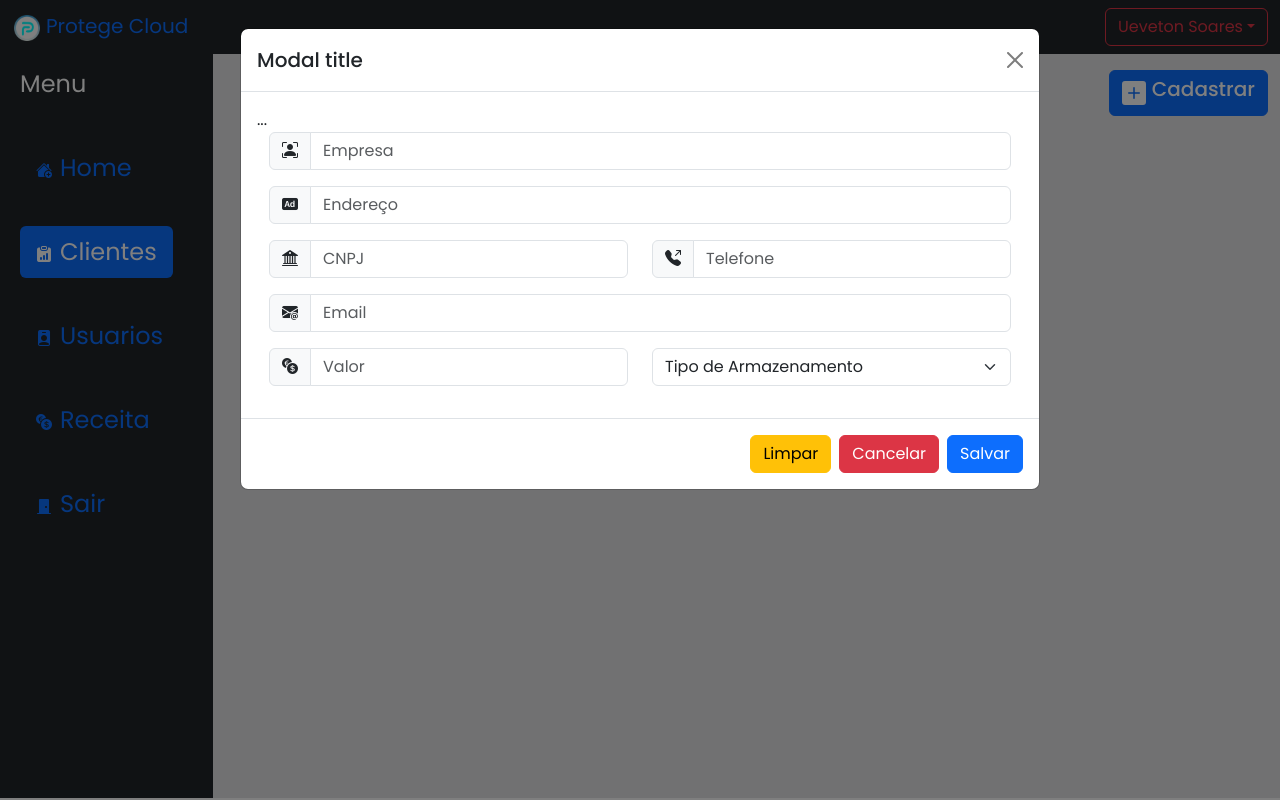
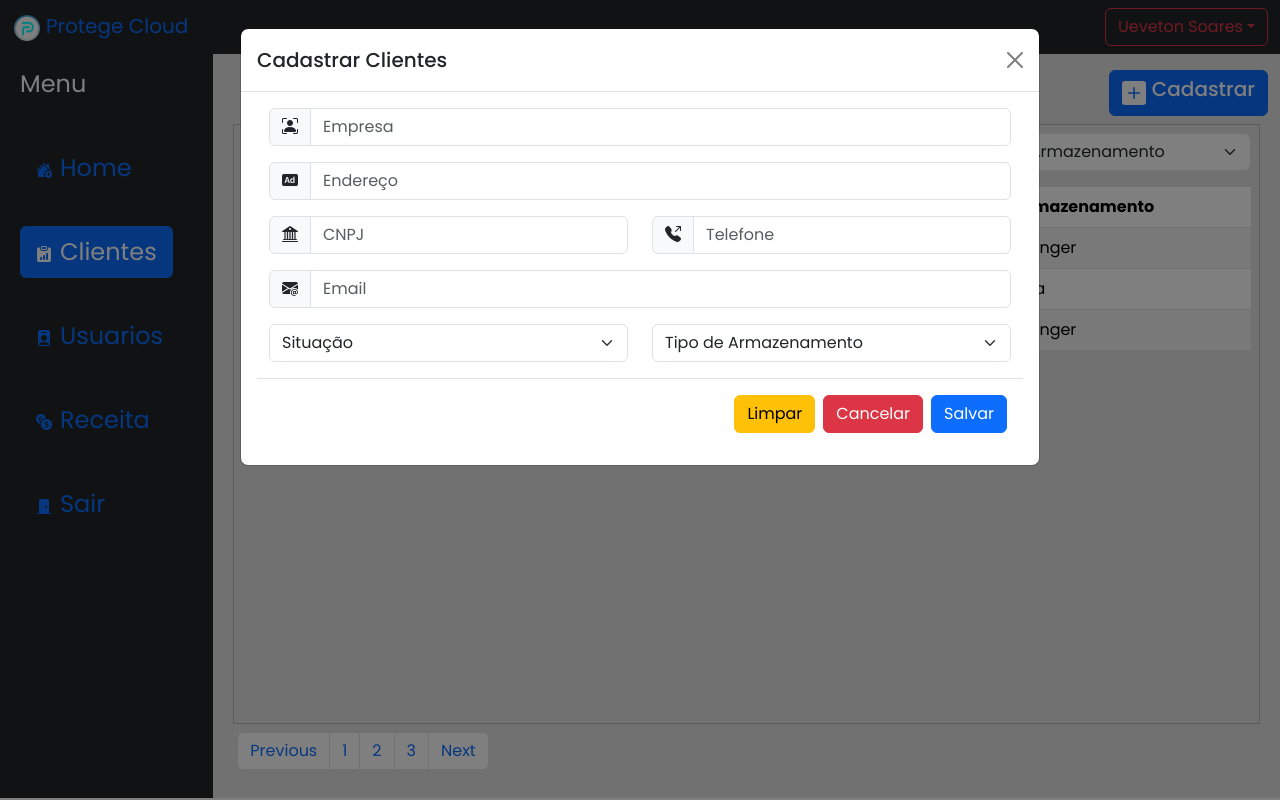
Before and after one commit to ueveton/protege, a React (Vite) app: page /clients in a window 1280 px wide. Both pictures are taken after a click on the button "Cadastrar". Built offline with nearby package versions, Linux system fonts and the light colour scheme.

Commit message:
Finalizando tela clientes

```diff
--- a/src/Pages/clients/Clientes.css
+++ b/src/Pages/clients/Clientes.css
@@ -8,3 +8,12 @@
 .button h5 {
     padding-left: 6px;
 }
+
+.container-area {
+    border: 1px solid #64616154;
+    height: 75vh;
+}
+
+.tbody td, th {
+    text-align: start;
+}
--- a/src/Pages/clients/Clients.jsx
+++ b/src/Pages/clients/Clients.jsx
@@ -64,15 +64,15 @@ export const Clients = () => {
                             </button>
 
                             {/* <!-- Modal --> */}
-                            <div className="modal fade" id="staticBackdrop" data-bs-backdrop="static" data-bs-keyboard="false" tabindex="-1" aria-labelledby="staticBackdropLabel" aria-hidden="true">
+                            <div className="modal fade" id="staticBackdrop" data-bs-backdrop="static" data-bs-keyboard="false" aria-labelledby="staticBackdropLabel" aria-hidden="true">
                                 <div className="modal-dialog modal-lg">
                                     <div className="modal-content">
                                         <div className="modal-header">
-                                            <h1 className="modal-title fs-5" id="staticBackdropLabel">Modal title</h1>
+                                            <h1 className="modal-title fs-5" id="staticBackdropLabel">Cadastrar Clientes</h1>
                                             <button type="button" className="btn-close" data-bs-dismiss="modal" aria-label="Close"></button>
                                         </div>
                                         <div className="modal-body">
-                                            ...
+                                            <form action="">
                                                 <div className='container-fluid'>
 
                                                     <div className='row'>
@@ -106,11 +106,12 @@ export const Clients = () => {
                                                             </span>
                                                             <input type="text" className="form-control" placeholder="Email" aria-label="Email" aria-describedby="email" />
                                                         </div>
-                                                    <div className="input-group mb-3 col">
-                                                        <span className="input-group-text" id="money">
-                                                        <i className="bi bi-currency-exchange"></i>
-                                                        </span>
-                                                        <input type="number" className="form-control" placeholder="Valor" aria-label="Valor" aria-describedby="money" />
+                                                        <div className='mb-3 col'>
+                                                            <select className="form-select" aria-label="Default select example">
+                                                                <option selected>Situação</option>
+                                                                <option value="1">Ativo</option>
+                                                                <option value="2">Cancelado</option>
+                                                            </select>
                                                         </div>
                                                         <div className='mb-3 col'>
                                                             <select className="form-select" aria-label="Default select example">
@@ -121,20 +122,86 @@ export const Clients = () => {
                                                         </div>
                                                     </div>
                                                 </div>
-                                        </div>
                                                 <div className="modal-footer">
                                                     <button type="button" className="btn btn-warning">Limpar</button>
                                                     <button type="button" className="btn btn-danger" data-bs-dismiss="modal">Cancelar</button>
                                                     <button type="button" className="btn btn-primary">Salvar</button>
                                                 </div>
+                                            </form>
                                         </div>
                                     </div>
                                 </div>
                             </div>
-                        <div>
+                        </div>
+                        <div className='m-2 p-2 container-area'>
+                            <div className='row'>
+                                <form action="" className='col-6'>
+                                    <div class="input-group mb-3">
+                                        <input type="search" className="form-control" placeholder="Pesquisar" aria-label="Recipient's username" aria-describedby="search" />
+                                        <button type='button' className='btn btn-primary'>
+                                            <i className="bi bi-search" id='search'></i>
+                                        </button>
+                                    </div>
+                                </form>
+                                <div className='col-3 mb-3'>
+                                    <select className="form-select">
+                                        <option value="to">Todos</option>
+                                        <option value="act">Ativos</option>
+                                        <option value="cancel">Cancelados</option>
+                                    </select>
+                                </div>
+                                <div className='col-3 mb-3'>
+                                    <select className="form-select">
+                                        <option value="0">Armazenamento</option>
+                                        <option value="1">Hostinger</option>
+                                        <option value="2">Mega</option>
+                                    </select>
+                                </div>
+                            </div>
+                            <table className="table table-striped table-hover">
+                                <thead>
+                                    <tr>
+                                        <th scope="col">#</th>
+                                        <th scope="col">Empresa</th>
+                                        <th scope="col">CNPJ</th>
+                                        <th scope="col">T.Armazenamento</th>
+                                    </tr>
+                                </thead>
+                                <tbody className='tbody'>
+                                    <tr>
+                                        <th scope="row">1</th>
+                                        <td>Panificadora e comercio Ramos LTDA</td>
+                                        <td>24385267000101</td>
+                                        <td>Hostinger</td>
+                                    </tr>
+                                    <tr>
+                                        <th scope="row">2</th>
+                                        <td>Padaria e churrascaria barollo ltda</td>
+                                        <td>24385267000102</td>
+                                        <td>Mega</td>
+                                    </tr>
+                                    <tr>
+                                        <th scope="row">3</th>
+                                        <td>Le'Si modas LTDA</td>
+                                        <td>24385267000103</td>
+                                        <td>Hostinger</td>
+                                    </tr>
+                                </tbody>
+                            </table>
 
                         </div>
+                        <div className='container-fluid'>
+                        <nav aria-label="Page navigation " className='text-center'>
+                            <ul className="pagination">
+                                <li className="page-item"><a className="page-link" href="#">Previous</a></li>
+                                <li className="page-item"><a className="page-link" href="#">1</a></li>
+                                <li className="page-item"><a className="page-link" href="#">2</a></li>
+                                <li className="page-item"><a className="page-link" href="#">3</a></li>
+                                <li className="page-item"><a className="page-link" href="#">Next</a></li>
+                            </ul>
+                        </nav>
 
+                        </div>
                     </div>
                 </div>
             </div>
```
Also changed, not shown: src/components/buttons/Buttons.jsx (added, +11 -0 lines). Lines whose indentation alone changed are shown as unchanged.
